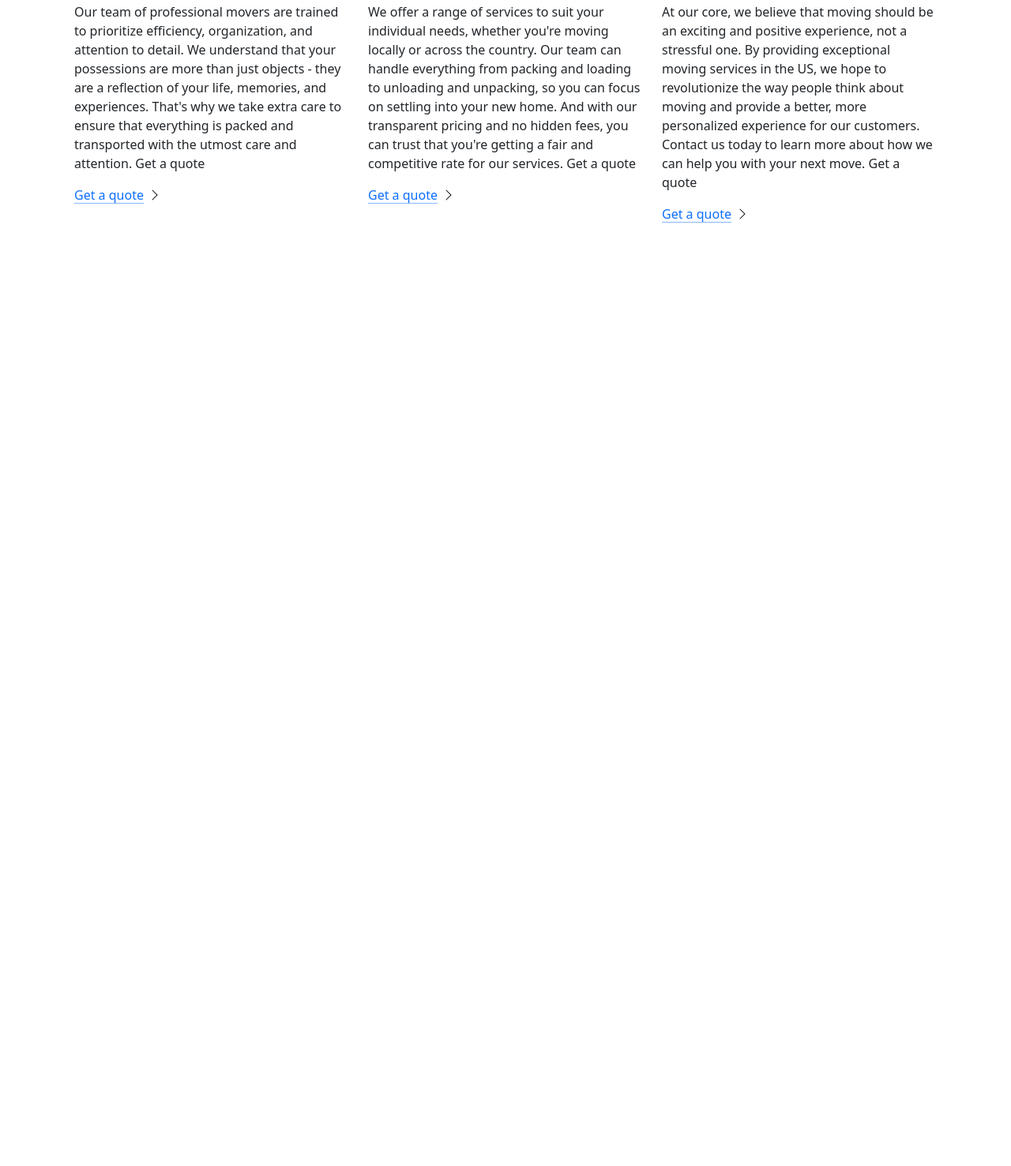
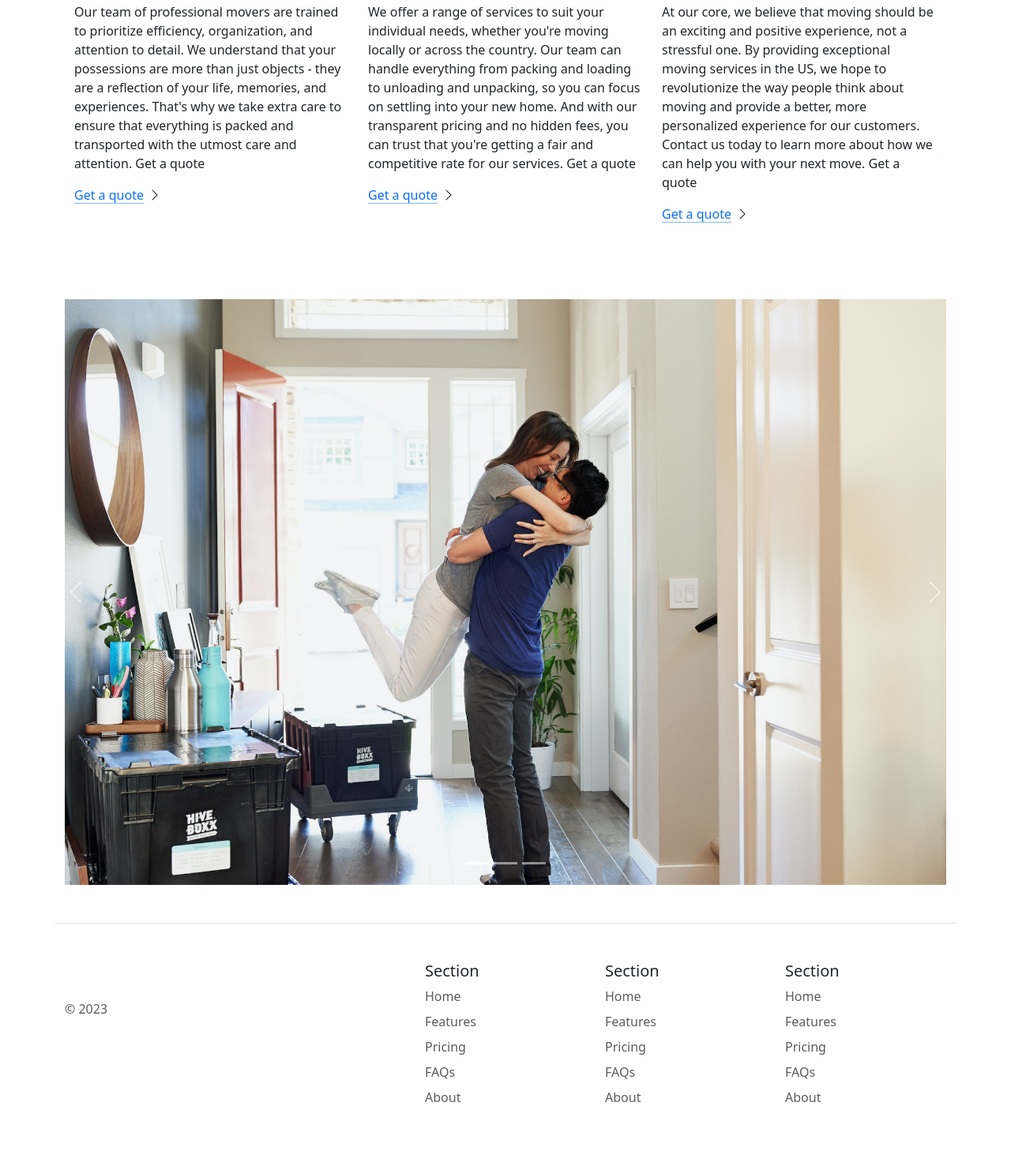
Before and after one commit to ftv017/moving-site, a plain HTML site: page index.html in a window 1280 px wide. Shown: the part 1063-2540 px from the top of the page at 79% size. Before the commit the page ends 1442 px from the top, so only its background shows below. Drawn offline with nearby package versions, Linux system fonts and the light colour scheme.

Commit message:
added carousel and footer

```diff
--- a/index.html
+++ b/index.html
@@ -182,6 +182,144 @@
         </div>
       </div>
     </div>
+    <div id="carouselExampleIndicators" class="carousel slide">
+      <div class="carousel-indicators">
+        <button
+          type="button"
+          data-bs-target="#carouselExampleIndicators"
+          data-bs-slide-to="0"
+          class="active"
+          aria-current="true"
+          aria-label="Slide 1"
+        ></button>
+        <button
+          type="button"
+          data-bs-target="#carouselExampleIndicators"
+          data-bs-slide-to="1"
+          aria-label="Slide 2"
+        ></button>
+        <button
+          type="button"
+          data-bs-target="#carouselExampleIndicators"
+          data-bs-slide-to="2"
+          aria-label="Slide 3"
+        ></button>
+      </div>
+
+      <div class="container">
+        <div class="carousel-inner">
+          <div class="carousel-item active">
+            <img src="./couple.jpg" class="d-block w-100" alt="couple" />
+          </div>
+          <div class="carousel-item">
+            <img src="./dog.jpg" class="d-block w-100" alt="dog" />
+          </div>
+          <div class="carousel-item">
+            <img src="family.jpg" class="d-block w-100" alt="family" />
+          </div>
+        </div>
+        <button
+          class="carousel-control-prev"
+          type="button"
+          data-bs-target="#carouselExampleIndicators"
+          data-bs-slide="prev"
+        >
+          <span class="carousel-control-prev-icon" aria-hidden="true"></span>
+          <span class="visually-hidden">Previous</span>
+        </button>
+        <button
+          class="carousel-control-next"
+          type="button"
+          data-bs-target="#carouselExampleIndicators"
+          data-bs-slide="next"
+        >
+          <span class="carousel-control-next-icon" aria-hidden="true"></span>
+          <span class="visually-hidden">Next</span>
+        </button>
+      </div>
+    </div>
+    <div class="container">
+      <footer
+        class="row row-cols-1 row-cols-sm-2 row-cols-md-5 py-5 my-5 border-top"
+      >
+        <div class="col mb-3">
+          <a
+            href="/"
+            class="d-flex align-items-center mb-3 link-body-emphasis text-decoration-none"
+          >
+            <svg class="bi me-2" width="40" height="32">
+              <use xlink:href="#bootstrap"></use>
+            </svg>
+          </a>
+          <p class="text-body-secondary">© 2023</p>
+        </div>
+
+        <div class="col mb-3"></div>
+
+        <div class="col mb-3">
+          <h5>Section</h5>
+          <ul class="nav flex-column">
+            <li class="nav-item mb-2">
+              <a href="#" class="nav-link p-0 text-body-secondary">Home</a>
+            </li>
+            <li class="nav-item mb-2">
+              <a href="#" class="nav-link p-0 text-body-secondary">Features</a>
+            </li>
+            <li class="nav-item mb-2">
+              <a href="#" class="nav-link p-0 text-body-secondary">Pricing</a>
+            </li>
+            <li class="nav-item mb-2">
+              <a href="#" class="nav-link p-0 text-body-secondary">FAQs</a>
+            </li>
+            <li class="nav-item mb-2">
+              <a href="#" class="nav-link p-0 text-body-secondary">About</a>
+            </li>
+          </ul>
+        </div>
+
+        <div class="col mb-3">
+          <h5>Section</h5>
+          <ul class="nav flex-column">
+            <li class="nav-item mb-2">
+              <a href="#" class="nav-link p-0 text-body-secondary">Home</a>
+            </li>
+            <li class="nav-item mb-2">
+              <a href="#" class="nav-link p-0 text-body-secondary">Features</a>
+            </li>
+            <li class="nav-item mb-2">
+              <a href="#" class="nav-link p-0 text-body-secondary">Pricing</a>
+            </li>
+            <li class="nav-item mb-2">
+              <a href="#" class="nav-link p-0 text-body-secondary">FAQs</a>
+            </li>
+            <li class="nav-item mb-2">
+              <a href="#" class="nav-link p-0 text-body-secondary">About</a>
+            </li>
+          </ul>
+        </div>
+
+        <div class="col mb-3">
+          <h5>Section</h5>
+          <ul class="nav flex-column">
+            <li class="nav-item mb-2">
+              <a href="#" class="nav-link p-0 text-body-secondary">Home</a>
+            </li>
+            <li class="nav-item mb-2">
+              <a href="#" class="nav-link p-0 text-body-secondary">Features</a>
+            </li>
+            <li class="nav-item mb-2">
+              <a href="#" class="nav-link p-0 text-body-secondary">Pricing</a>
+            </li>
+            <li class="nav-item mb-2">
+              <a href="" class="nav-link p-0 text-body-secondary">FAQs</a>
+            </li>
+            <li class="nav-item mb-2">
+              <a href="#" class="nav-link p-0 text-body-secondary">About</a>
+            </li>
+          </ul>
+        </div>
+      </footer>
+    </div>
 
     <script
       src="https://cdn.jsdelivr.net/npm/bootstrap@5.3.0-alpha3/dist/js/bootstrap.bundle.min.js"
```
